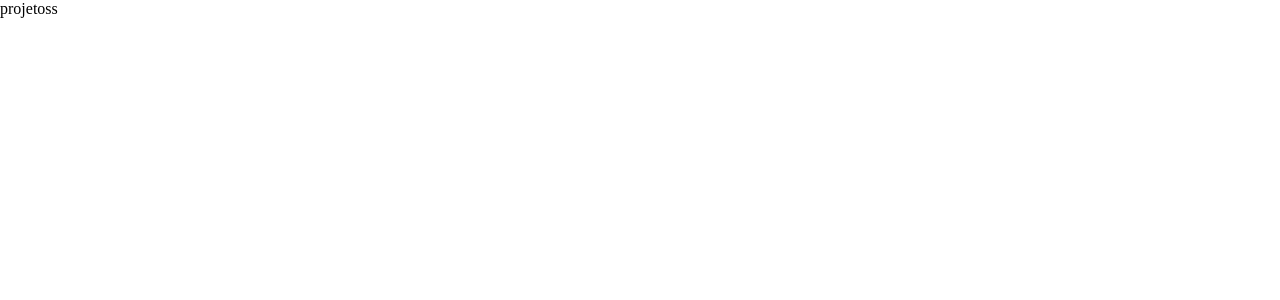
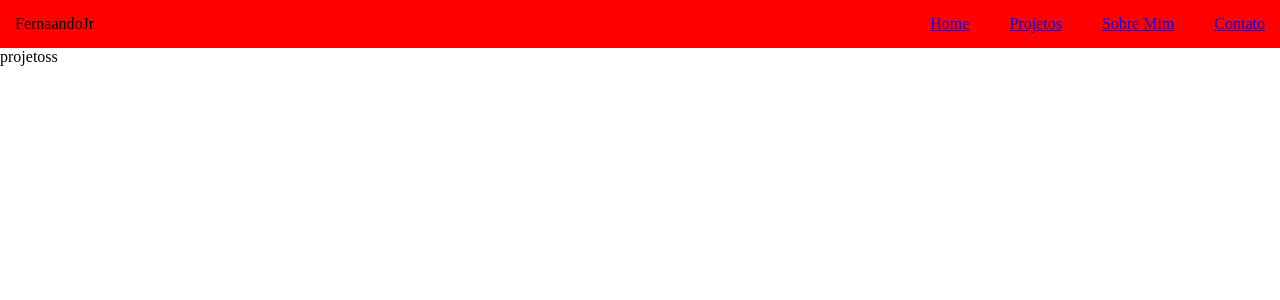
Before and after one commit to FernaandoJr/reactjs-portfolio, a React (Create React App) app: page /portfolio/projects in a window 1280 px wide. Shown: the top 300 px of the page. Built offline with nearby package versions, Linux system fonts and the light colour scheme.

Commit message:
começando o header

```diff
--- /dev/null
+++ b/src/components/Header/index.js
@@ -0,0 +1,19 @@
+import { Link } from 'react-router-dom'
+import "./index.css"
+
+function Header(){
+    return(
+        <div className="header">
+            <p>FernaandoJr</p>
+            <div className="menu">
+                    <p><Link to="/">Home</Link></p>
+                    <p><Link to="/projects">Projetos</Link></p>
+                    <p><Link to="/about">Sobre Mim</Link></p>
+                    <p><Link to="/contact">Contato</Link></p>
+            </div>
+        </div>
+    )
+}
+
+
+export default Header
--- a/src/pages/Home/index.css
+++ b/src/pages/Home/index.css
@@ -7,10 +7,8 @@
 
 .menu{
     display: flex;
-    flex-direction: row;
-    width: 50vw;
 }
 
 .menu p {
-    margin-left: 50px;
+    margin-left: 2.5rem;
 }
--- a/src/pages/Home/index.js
+++ b/src/pages/Home/index.js
@@ -1,17 +1,10 @@
+import { Link } from 'react-router-dom'
 import './index.css'
 
 function Home(){
     return(
         <>
-        <div className="header">
-            <p>FernaandoJr</p>
-            <div className="menu">
-                    <p>Home</p>
-                    <p>Projetos</p>
-                    <p>Sobre Mim</p>
-                    <p>Contato</p>
-            </div>
-        </div>
+
         </>
     )
 }
--- a/src/routes.js
+++ b/src/routes.js
@@ -1,10 +1,12 @@
 import { BrowserRouter, Routes, Route } from 'react-router-dom'
 import Home from './pages/Home'
 import Projects from './pages/Projects'
+import Header from './components/Header'
 
 function RoutesApp(){
     return(
         <BrowserRouter basename="/portfolio">
+            <Header/>
             <Routes>
                 <Route path='/' element={<Home/>}/>
                 <Route path='/projects' element={<Projects/>}/>
```
Also changed, not shown: src/components/Header/index.css (added).
